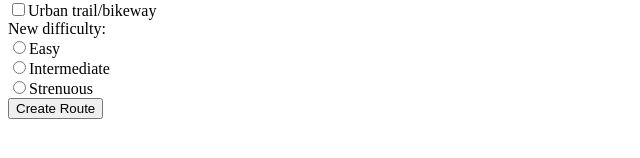
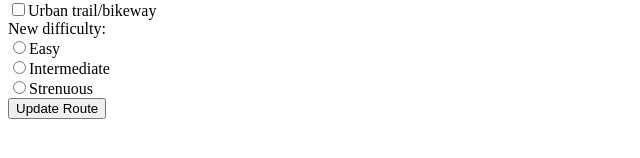
Before and after one commit to sils-webinfo/trails-www, a plain HTML site: page route.html in a window 1280 px wide. Shown: the part 560-718 px from the top of the page, 0-640 px from the left. Drawn offline with Linux system fonts and the light colour scheme.

Commit message:
Changed submit button text.

```diff
--- a/route.html
+++ b/route.html
@@ -50,7 +50,7 @@
 			<input type="radio" name="trail-difficulty" value="intermediate" />Intermediate<br />
 			<input type="radio" name="trail-difficulty" value="strenuous" />Strenuous<br />
 
-			<input type="submit" value="Create Route" />
+			<input type="submit" value="Update Route" />
 		</form><!--#update-route end-->
 
 		<!-- Lacking a way for the user to DELETE the route using HTML links -->
```
